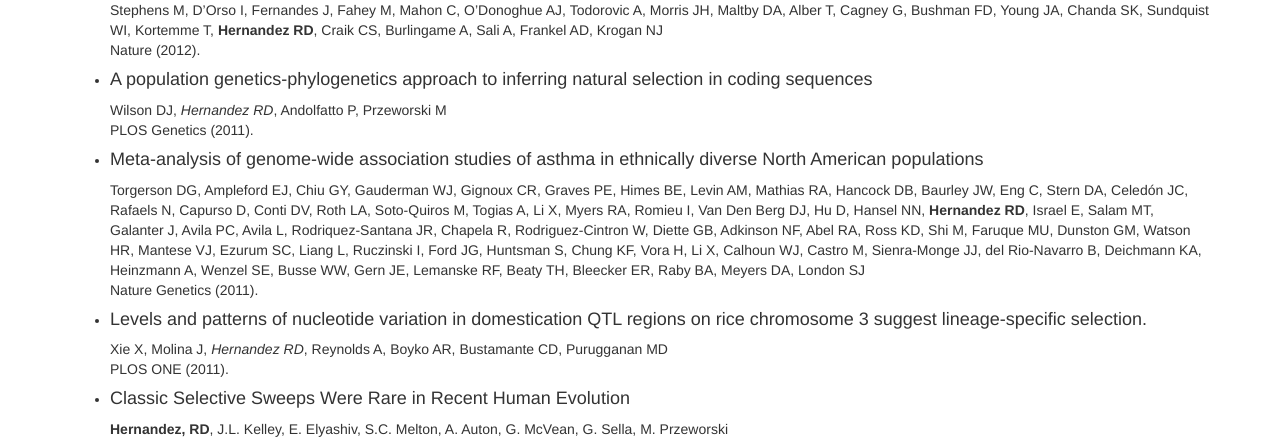
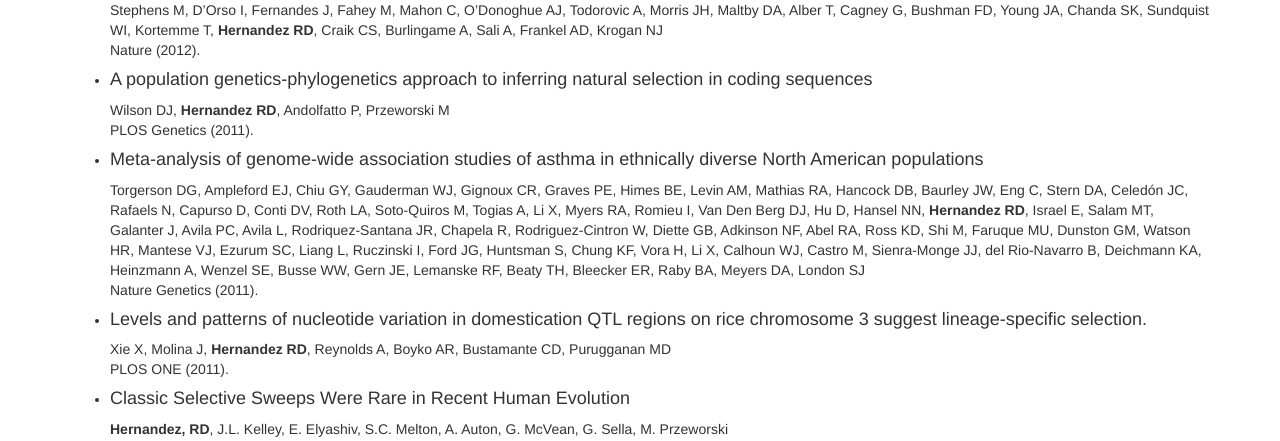
Before and after one commit to HernandezLab/hernandezlab.github.io, a Jekyll site: the page built from publications/index.md, in a window 1280 px wide. Shown: the part 1248-1689 px from the top of the page. Built offline with Jekyll 4.4.1, drawn with Linux system fonts in a browser that asks for light colours; nearby versions of some CDN libraries.

```diff
--- a/publications/index.md
+++ b/publications/index.md
@@ -58,7 +58,7 @@ Jäger S, Cimermancic P, Gulbahce N, Johnson JR, McGovern KE, Clarke SC, Shales
 Nature (2012).
 
 * #### A population genetics-phylogenetics approach to inferring natural selection in coding sequences
-Wilson DJ, *Hernandez RD*, Andolfatto P, Przeworski M
+Wilson DJ, **Hernandez RD**, Andolfatto P, Przeworski M
 PLOS Genetics (2011).
 
 * #### Meta-analysis of genome-wide association studies of asthma in ethnically diverse North American populations
@@ -66,7 +66,7 @@ Torgerson DG, Ampleford EJ, Chiu GY, Gauderman WJ, Gignoux CR, Graves PE, Himes
 Nature Genetics (2011).
 
 * #### Levels and patterns of nucleotide variation in domestication QTL regions on rice chromosome 3 suggest lineage-specific selection.
-Xie X, Molina J, *Hernandez RD*, Reynolds A, Boyko AR, Bustamante CD, Purugganan MD
+Xie X, Molina J, **Hernandez RD**, Reynolds A, Boyko AR, Bustamante CD, Purugganan MD
 PLOS ONE (2011).
 
 * #### Classic Selective Sweeps Were Rare in Recent Human Evolution
```
